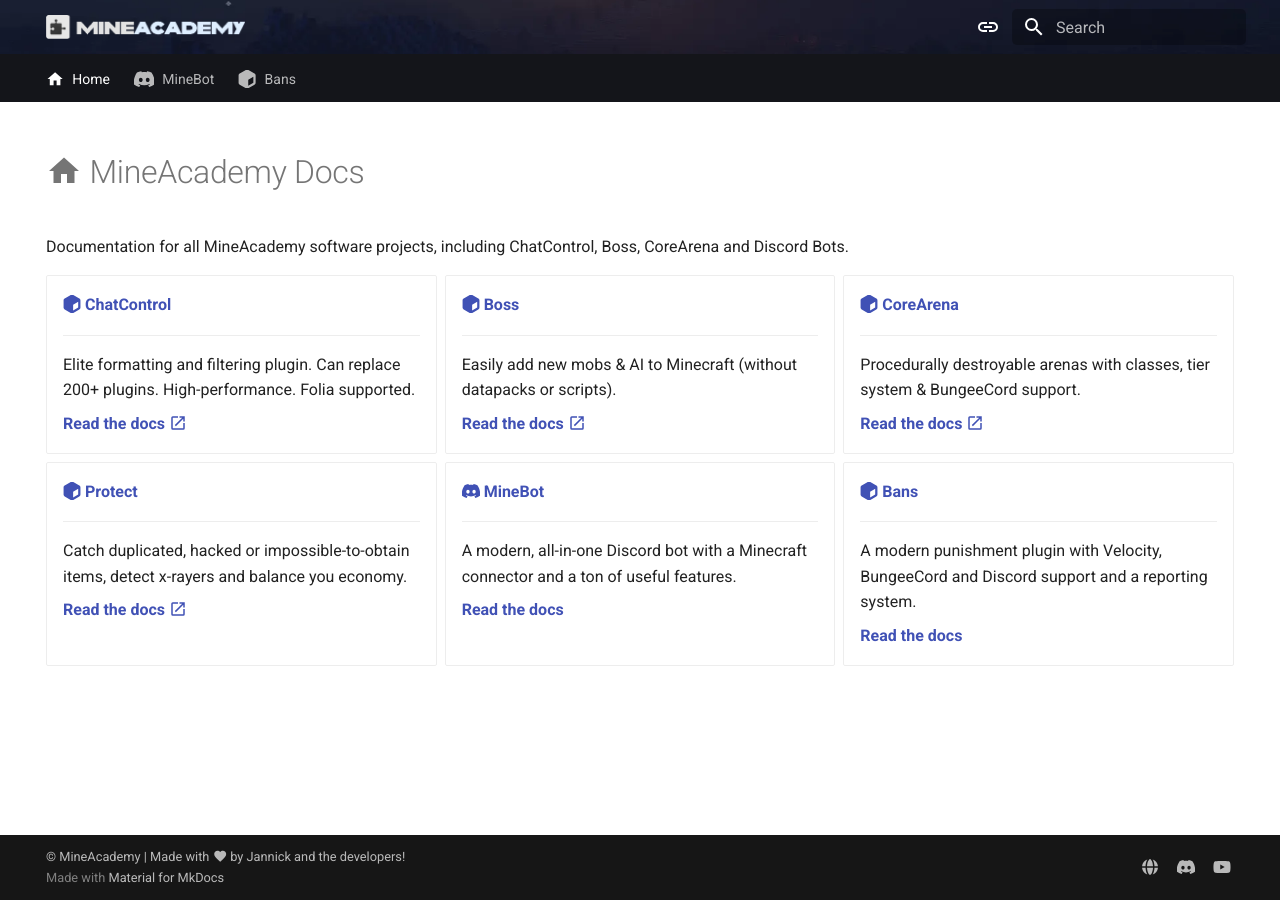
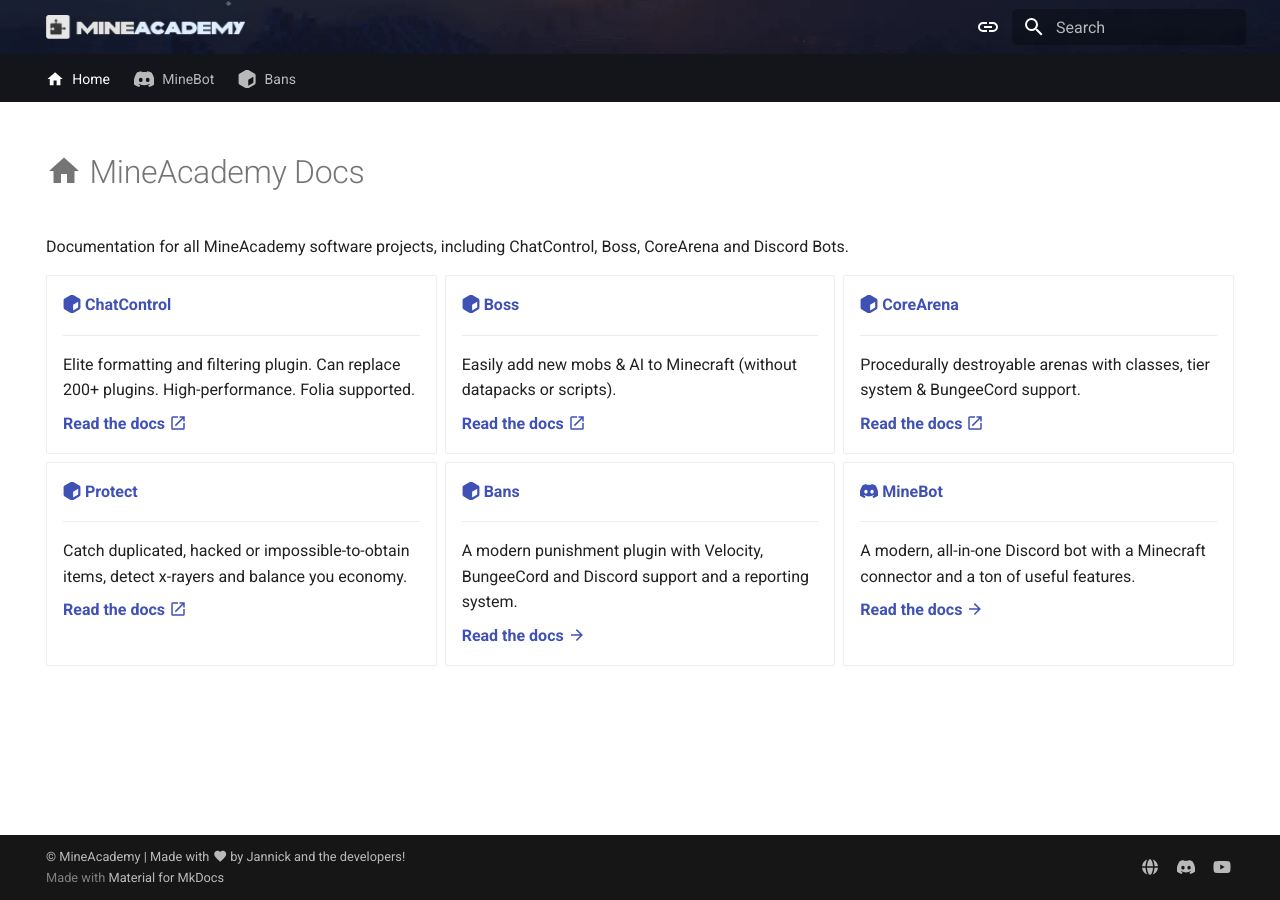
Before and after one commit to kangarko/docs, an MkDocs documentation site: the page built from docs/index.md, in a window 1280 px wide. Built offline with MkDocs 1.6.1 and Material for MkDocs 9.7.7, drawn with Linux system fonts in a browser that asks for light colours; plug-ins that fetch from the network failed and are left out; comment, search, counter and statistics services are not loaded; part of the change alters nothing that is shown.

```diff
--- a/docs/index.md
+++ b/docs/index.md
@@ -47,19 +47,19 @@ Documentation for all MineAcademy software projects, including ChatControl, Boss
 
     [**Read the docs** :material-open-in-new:{title="This documentation currently on GitHub."}](https://github.com/kangarko/protect/wiki)
 
+-   [__:fontawesome-solid-cube: Bans__](https://mineacademy.org/bans)
+
+    ---
+
+    A modern punishment plugin with Velocity, BungeeCord and Discord support and a reporting system.
+
+    [**Read the docs** :material-arrow-right:](bans/index.md)
+
 -   [__:fontawesome-brands-discord: MineBot__](https://mineacademy.org/minebot)
 
     ---
 
     A modern, all-in-one Discord bot with a Minecraft connector and a ton of useful features.
 
-    [**Read the docs**](minebot/index.md)
-
--   [__:fontawesome-solid-cube: Bans__](https://mineacademy.org/bans)
-
-    ---
-
-    A modern punishment plugin with Velocity, BungeeCord and Discord support and a reporting system.
-
-    [**Read the docs**](bans/index.md)
+    [**Read the docs** :material-arrow-right:](minebot/index.md)
 </div>
```
